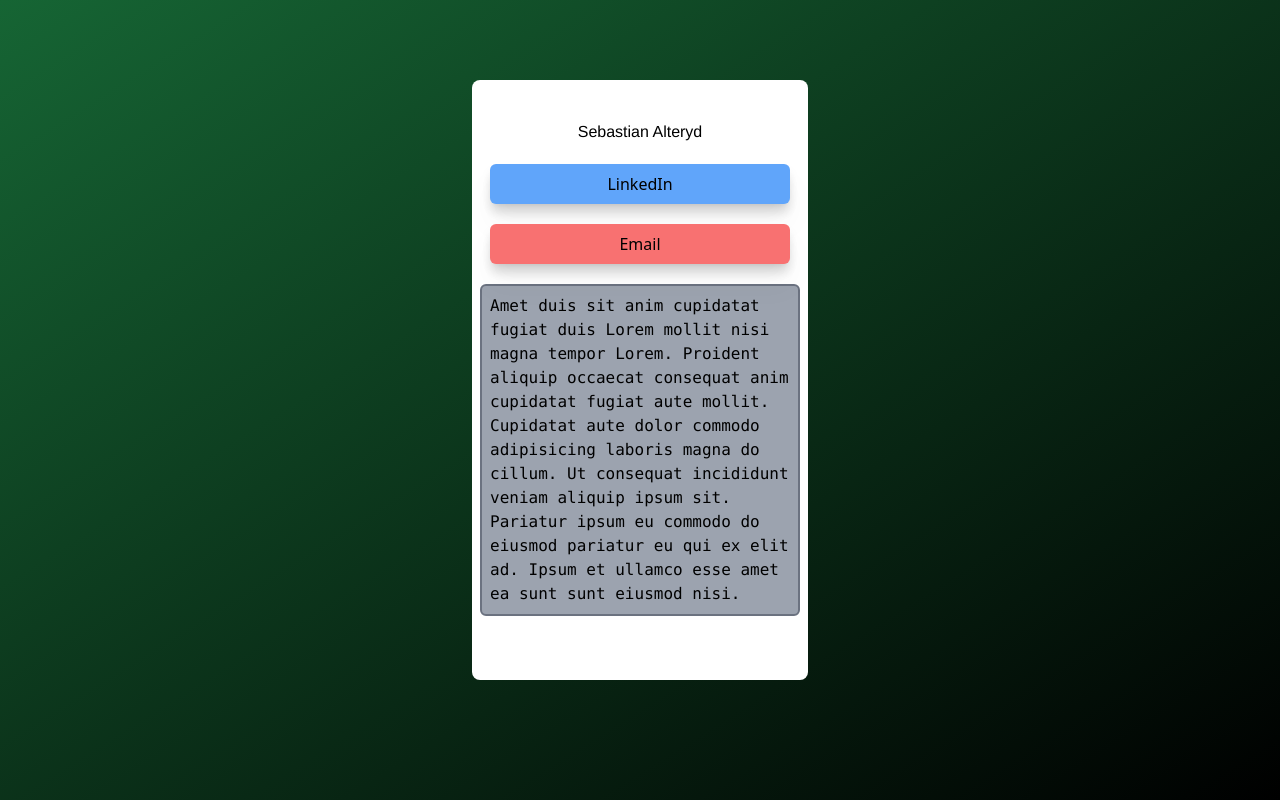
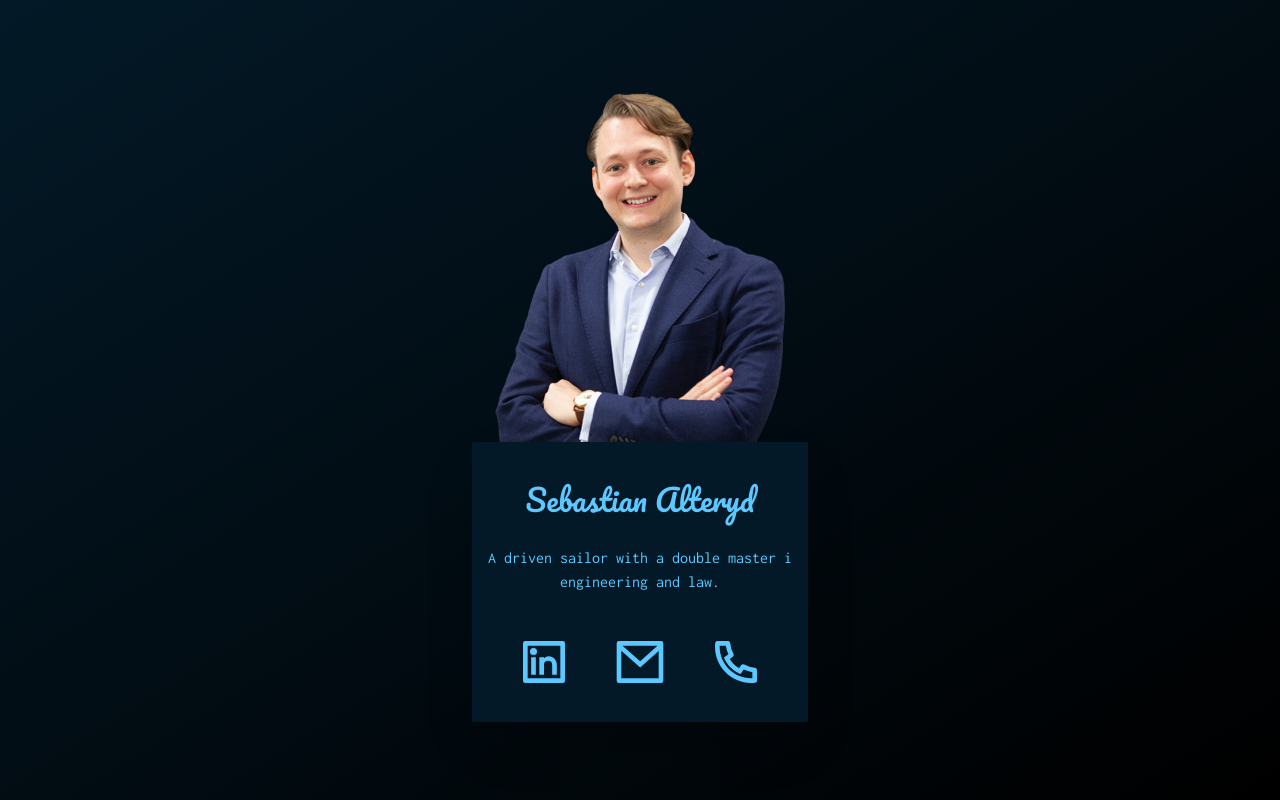
Before and after one commit to CptSandblaster/business-card, a website: page src/index.html in a window 1280 px wide. Drawn offline with nearby package versions, Linux system fonts and the light colour scheme; files that its build step writes are made by us from their sources.

Commit message:
new design

```diff
--- a/src/index.html
+++ b/src/index.html
@@ -1,31 +1,70 @@
 <!DOCTYPE html>
 <html lang="en">
-  <head>
+
+<head>
     <meta charset="utf-8" />
     <title>Business card</title>
     <meta name="description" content="My Business Card" />
     <meta name="author" content="Sebastian" />
     <meta name="viewport" content="width=device-width, initial-scale=1" />
     <link rel="stylesheet" href="css/compiled.css" />
-  </head>
-  <body>
-    <div class="min-h-screen bg-gradient-to-br from-green-800 to-black">
-        <div id= "main" class="flex justify-center pt-20">
-            <div id="card" class="flex flex-col items-center max-w-xl min-w-[200px] bg-white rounded-lg min-h-[600px]">
+    <link rel="stylesheet" href="https://fonts.googleapis.com/css?family=Pacifico">
+    <link rel="stylesheet" href="https://fonts.googleapis.com/css?family=Inconsolata">
+</head>
+
+<body>
+    <div class="min-h-screen bg-gradient-to-br from-background to-black">
+        <div id="main" class="flex flex-col items-center justify-center pt-20">
+            <img src="/assets/business card portrait.png" class="max-w-lg" />
+            <div id="card"
+                class="flex flex-col items-center max-w-xl bg-background rounded-sm min-h-fit shadow-2xl">
                 <div id="name" class="mt-10">
-                    <p class="text-center font-['Helvetica']">Sebastian Alteryd</p>
+                    <p class="text-center font-title text-3xl text-text">Sebastian Alteryd</p>
                 </div>
-                <div id="linkedin" class="mt-5 mx-2 rounded-md bg-blue-400 hover:bg-blue-500 shadow-lg drop-shadow-xl max-w-xs max-h-10 min-w-[300px]">
-                    <a class="text-center" href="https://www.linkedin.com/in/sebastian-alteryd-1967587a/"><p class="p-2">LinkedIn</p></a>
+                <div id="description" class="mt-5 mx-2 p-2 max-w-xs min-w-[300px]">
+                    <p class="font-mono text-text text-center">A driven sailor with a double master i engineering and law.</p>
                 </div>
-                <div id="email" class="mt-5 mx-2 rounded-md bg-red-400 hover:bg-red-500 shadow-lg drop-shadow-xl max-w-xs min-w-[300px]">
-                    <a class="text-center" href="mailto:sebastian@springflod.se"><p class="p-2">Email</p></a>
-                </div>
-                <div id="description" class="mt-5 mx-2 border-gray-500 bg-gray-400 border-2 rounded-md p-2 max-w-xs min-w-[300px]">
-                    <p class="font-mono">Amet duis sit anim cupidatat fugiat duis Lorem mollit nisi magna tempor Lorem. Proident aliquip occaecat consequat anim cupidatat fugiat aute mollit. Cupidatat aute dolor commodo adipisicing laboris magna do cillum. Ut consequat incididunt veniam aliquip ipsum sit. Pariatur ipsum eu commodo do eiusmod pariatur eu qui ex elit ad. Ipsum et ullamco esse amet ea sunt sunt eiusmod nisi.</p>
+                <div id="buttons" class="flex flex-row">
+                    <div id="linkedin"
+                        class="my-5 mx-2 h-20 w-20 hover:animate-pulse">
+                        <a href="https://www.linkedin.com/in/sebastian-alteryd-1967587a/">
+                            <div class="h-full w-full p-3">
+                                <svg xmlns="http://www.w3.org/2000/svg" viewBox="0 0 24 24" class="h-full w-full fill-text">
+                                    <path fill="none" d="M0 0h24v24H0z" />
+                                    <path
+                                        d="M4 3h16a1 1 0 0 1 1 1v16a1 1 0 0 1-1 1H4a1 1 0 0 1-1-1V4a1 1 0 0 1 1-1zm1 2v14h14V5H5zm2.5 4a1.5 1.5 0 1 1 0-3 1.5 1.5 0 0 1 0 3zm-1 1h2v7.5h-2V10zm5.5.43c.584-.565 1.266-.93 2-.93 2.071 0 3.5 1.679 3.5 3.75v4.25h-2v-4.25a1.75 1.75 0 0 0-3.5 0v4.25h-2V10h2v.43z" />
+                                </svg>
+                            </div>
+                        </a>
+                    </div>
+                    <div id="email"
+                        class="my-5 mx-2 h-20 w-20 hover:animate-pulse">
+                        <a href="mailto:sebastian@springflod.se">
+                            <div class="h-full w-full p-3">
+                                <svg xmlns="http://www.w3.org/2000/svg" viewBox="0 0 24 24" class="h-full w-full fill-text">
+                                    <path fill="none" d="M0 0h24v24H0z" />
+                                    <path
+                                        d="M3 3h18a1 1 0 0 1 1 1v16a1 1 0 0 1-1 1H3a1 1 0 0 1-1-1V4a1 1 0 0 1 1-1zm17 4.238l-7.928 7.1L4 7.216V19h16V7.238zM4.511 5l7.55 6.662L19.502 5H4.511z" />
+                                </svg>
+                            </div>
+                        </a>
+                    </div>
+                    <div id="phone"
+                        class="my-5 mx-2 h-20 w-20 ">
+                        <a href="tel:+46722044448">
+                            <div  class="h-full w-full p-3 transition hover:animate-pulse">
+                                <svg xmlns="http://www.w3.org/2000/svg" viewBox="0 0 24 24" class="h-full w-full fill-text">
+                                    <path fill="none" d="M0 0h24v24H0z" />
+                                    <path
+                                        d="M9.366 10.682a10.556 10.556 0 0 0 3.952 3.952l.884-1.238a1 1 0 0 1 1.294-.296 11.422 11.422 0 0 0 4.583 1.364 1 1 0 0 1 .921.997v4.462a1 1 0 0 1-.898.995c-.53.055-1.064.082-1.602.082C9.94 21 3 14.06 3 5.5c0-.538.027-1.072.082-1.602A1 1 0 0 1 4.077 3h4.462a1 1 0 0 1 .997.921A11.422 11.422 0 0 0 10.9 8.504a1 1 0 0 1-.296 1.294l-1.238.884zm-2.522-.657l1.9-1.357A13.41 13.41 0 0 1 7.647 5H5.01c-.006.166-.009.333-.009.5C5 12.956 11.044 19 18.5 19c.167 0 .334-.003.5-.01v-2.637a13.41 13.41 0 0 1-3.668-1.097l-1.357 1.9a12.442 12.442 0 0 1-1.588-.75l-.058-.033a12.556 12.556 0 0 1-4.702-4.702l-.033-.058a12.442 12.442 0 0 1-.75-1.588z" />
+                                </svg>
+                            </div>
+                        </a>
+                    </div>
                 </div>
             </div>
         </div>
     </div>
-  </body>
+</body>
+
 </html>
--- a/tailwind.config.js
+++ b/tailwind.config.js
@@ -4,9 +4,21 @@
     ],
   darkMode: 'media', // or 'media' or 'class'
   theme: {
+    fontFamily: {
+      'sans': 'Inconsolata',
+
+    },
     extend: {
       colors: {
+        'primary': '#2F4550',
+        'text': '#5CC8FF',
+        'background': '#031927',
+        'light': '#5CC8FF',
+        'accent': '#AF9164'
       },
+      fontFamily: {
+        'title': 'Pacifico'
+      }
     },
   },
   variants: {
```
Also changed, not shown: src/assets/business card portrait.png (added).
